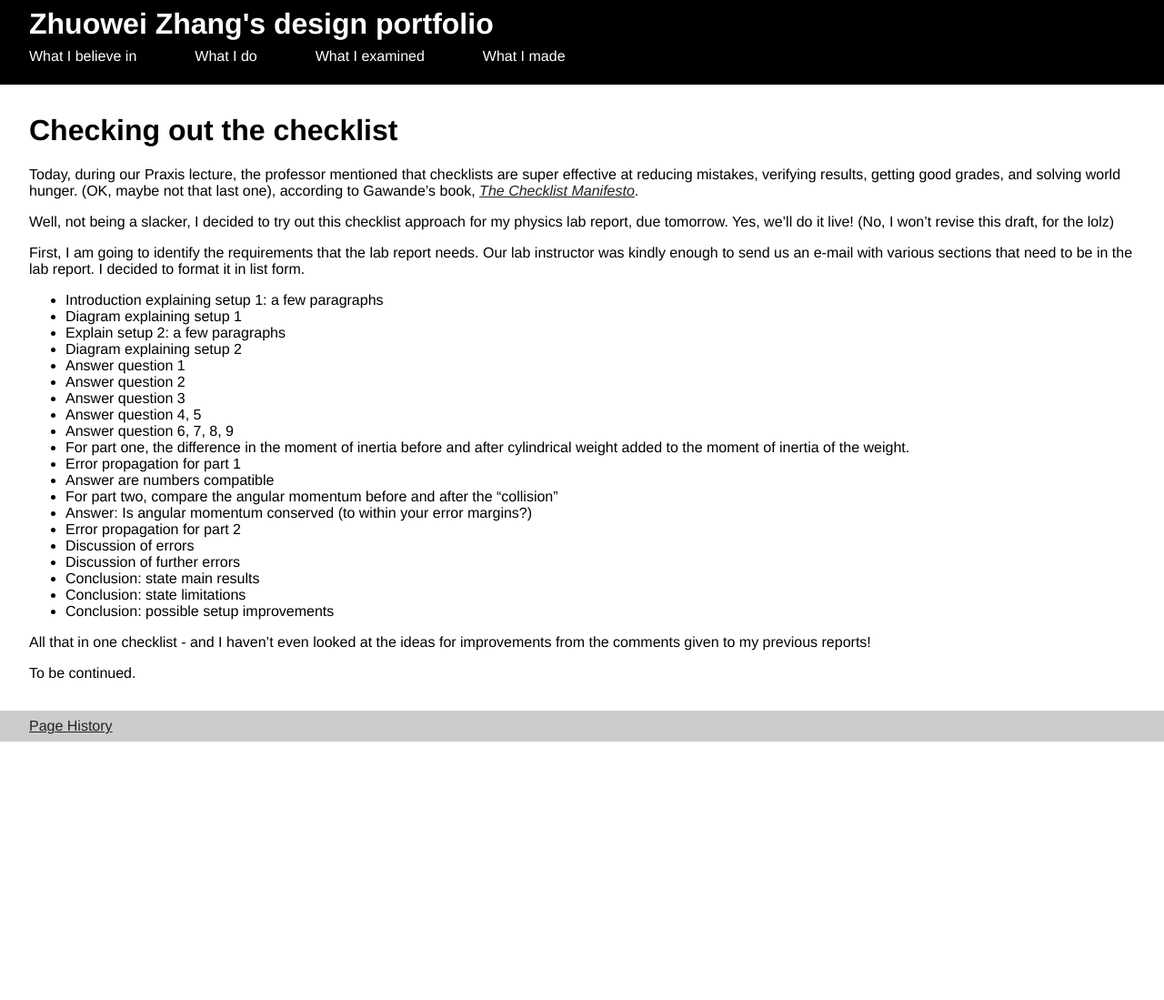
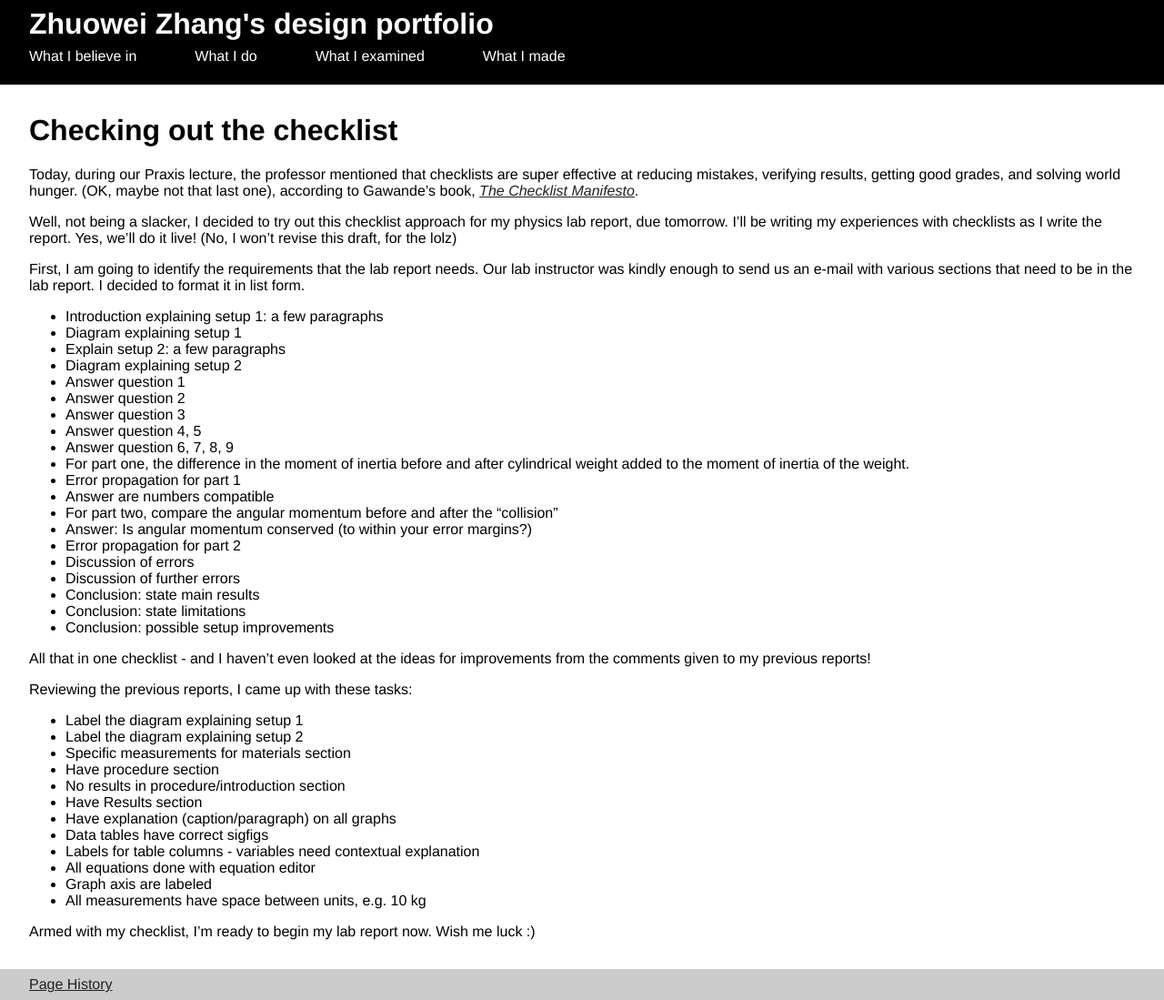
Before and after one commit to zhuowei/design, a Jekyll site: the page built from eval/checklist.md, in a window 1280 px wide. Shown: the whole page at 91% size. Built offline with Jekyll 4.4.1, drawn with Linux system fonts in a browser that asks for light colours; before the commit the page ends 900 px from its top, so only the background shows below that.

Commit message:
Continued to add items to my checklist

```diff
--- a/eval/checklist.md
+++ b/eval/checklist.md
@@ -6,7 +6,7 @@ permalink: /eval/checklist.html
 
 Today, during our Praxis lecture, the professor mentioned that checklists are super effective at reducing mistakes, verifying results, getting good grades, and solving world hunger. (OK, maybe not that last one), according to Gawande's book, [_The Checklist Manifesto_](http://www.amazon.com/The-Checklist-Manifesto-Things-Right/dp/0312430000).
 
-Well, not being a slacker, I decided to try out this checklist approach for my physics lab report, due tomorrow. Yes, we'll do it live! (No, I won't revise this draft, for the lolz)
+Well, not being a slacker, I decided to try out this checklist approach for my physics lab report, due tomorrow. I'll be writing my experiences with checklists as I write the report. Yes, we'll do it live! (No, I won't revise this draft, for the lolz)
 
 First, I am going to identify the requirements that the lab report needs. Our lab instructor was kindly enough to send us an e-mail with various sections that need to be in the lab report. I decided to format it in list form.
 
@@ -33,4 +33,18 @@ First, I am going to identify the requirements that the lab report needs. Our la
 
 All that in one checklist - and I haven't even looked at the ideas for improvements from the comments given to my previous reports!
 
-To be continued.
+Reviewing the previous reports, I came up with these tasks:
+ - Label the diagram explaining setup 1
+ - Label the diagram explaining setup 2
+ - Specific measurements for materials section
+ - Have procedure section
+ - No results in procedure/introduction section
+ - Have Results section
+ - Have explanation (caption/paragraph) on all graphs
+ - Data tables have correct sigfigs
+ - Labels for table columns - variables need contextual explanation
+ - All equations done with equation editor
+ - Graph axis are labeled
+ - All measurements have space between units, e.g. 10 kg
+
+Armed with my checklist, I'm ready to begin my lab report now. Wish me luck :)
```
